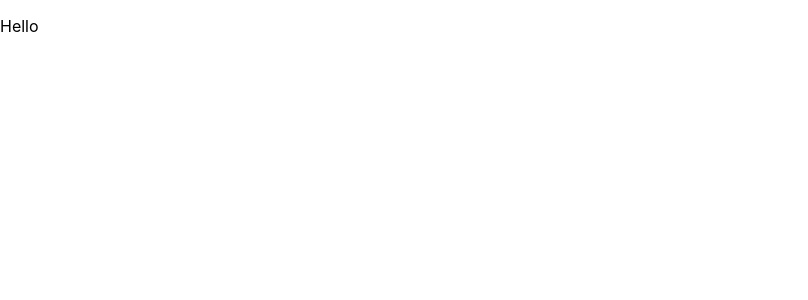
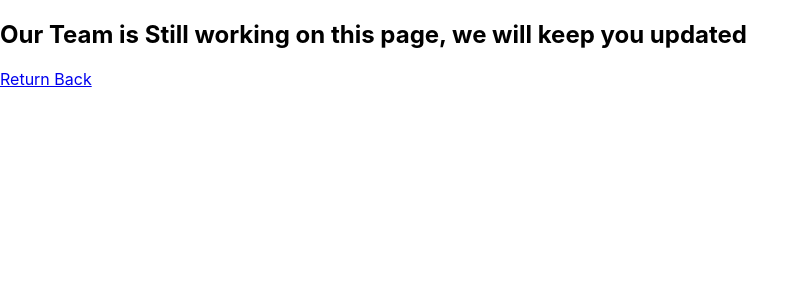
Before and after one commit to oleks11redka/Langdon_Coffee, a React (Create React App) app: page /work-in-progress in a window 1280 px wide. Shown: the top 300 px of the page, without its empty margins (0-808 px from the left). Built offline with nearby package versions, Linux system fonts and the light colour scheme.

Commit message:
WorkInProgress page added

```diff
--- a/src/components/App/App.jsx
+++ b/src/components/App/App.jsx
@@ -9,6 +9,7 @@ import WorkingWithLcm from '../pages/WorkingWithLcm/WorkingWithLcm'
 import News from '../pages/News/News'
 import Article from '../pages/Article/Article'
 import Footer from '../pages/Footer/Footer'
+import WorkInProgress from '../pages/WorkInProgress/WorkInProgress'
 import GeneralButton from '../elements/GeneralButton/GeneralButton'
 
 import './App.scss'
@@ -17,13 +18,13 @@ export default class App extends Component {
   render() {
     return (
       <Router>
-      <p>Hello</p>
         {/* <NavBar /> */}
 
         {/* Пример кнопки которая переходит уже по ссылке */}
         {/* <GeneralButton exact link='/' buttonName='Origins' /> */}
 
         <Route exact path="/" component={Home} />
+        <Route exact path="/work-in-progress" component={WorkInProgress} />
         {/* <Route path="/origins" component={Origins} />
         <Route path="/contact-us" component={ContactUs} />
         <Route path="/about-lcm" component={AboutLcm} />
--- /dev/null
+++ b/src/components/pages/WorkInProgress/WorkInProgress.jsx
@@ -0,0 +1,15 @@
+import React, { Component } from 'react'
+import GeneralButton from '../../elements/GeneralButton/GeneralButton'
+
+import './WorkInProgress.scss'
+
+export default class WorkInProgress extends Component {
+    render() {
+      return (
+        <div className='workInProgress'>
+            <h2 className='workInProgress'>Our Team is Still working on this page, we will keep you updated</h2>
+            <GeneralButton link='/' buttonName='Return Back' />
+        </div>
+      )
+    }
+}
```
Also changed, not shown: src/components/pages/WorkInProgress/WorkInProgress.scss (added).
